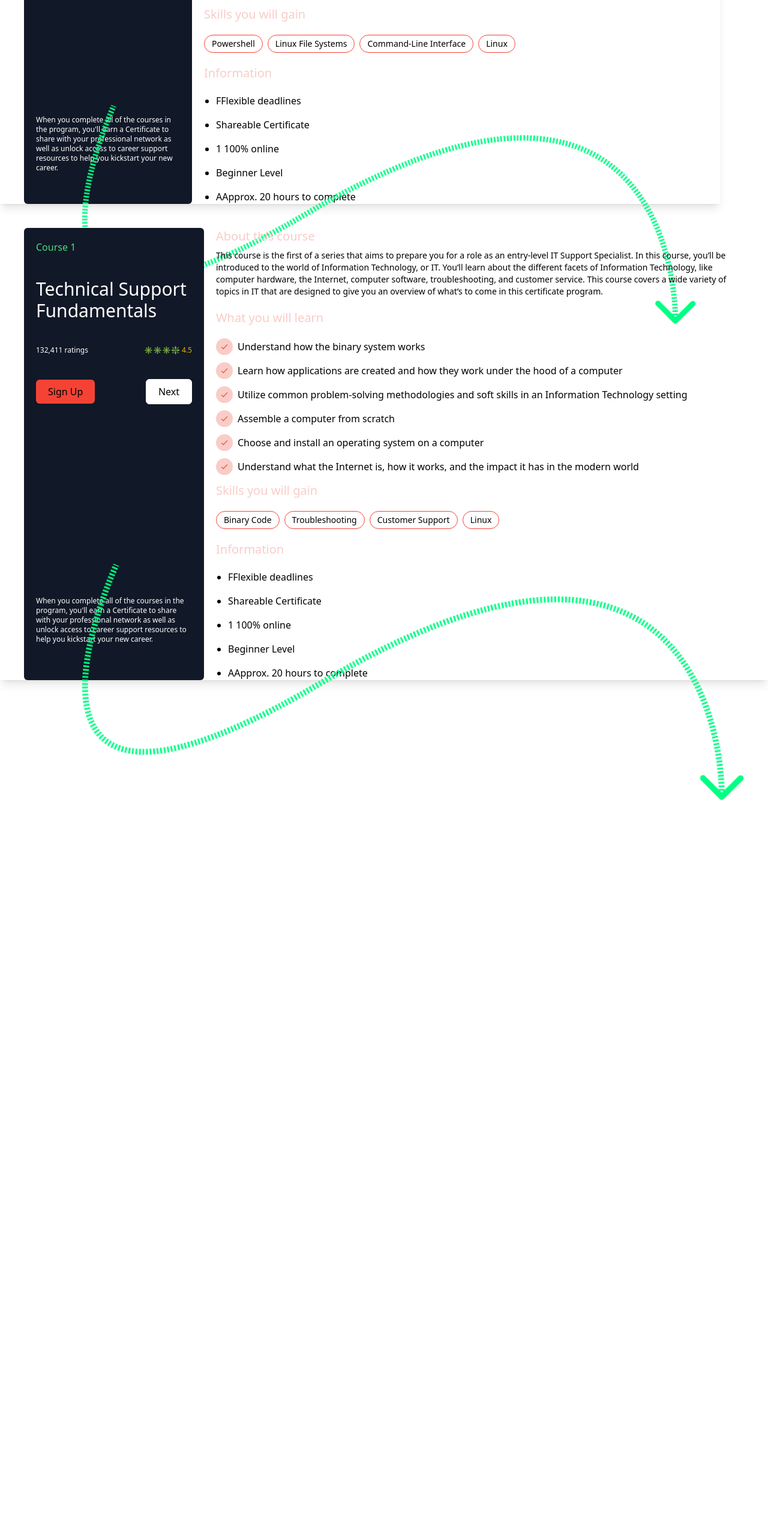
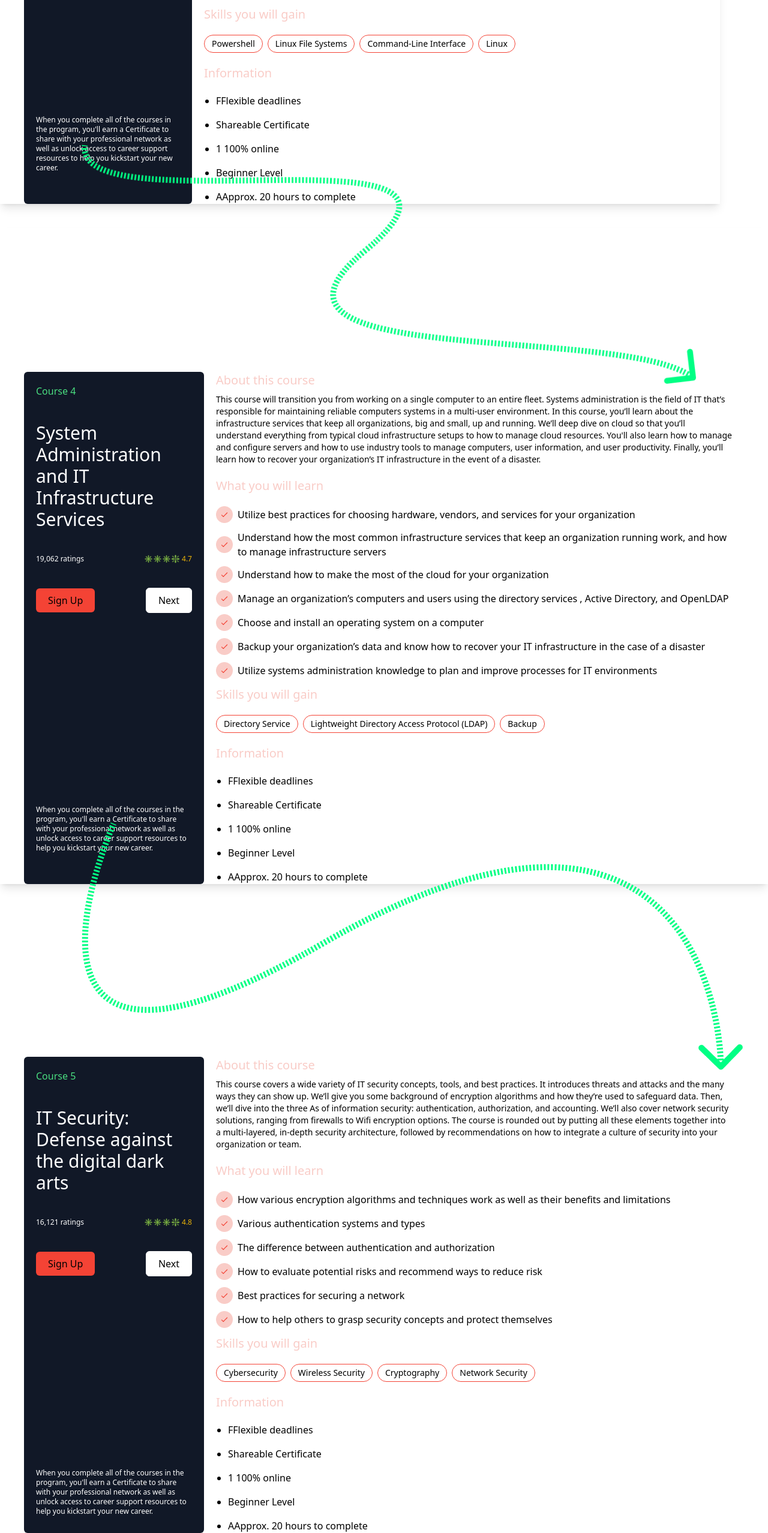
Before and after one commit to rakibulislam161363/tailwind-project-02, a website built with Vite: page index.html in a window 1280 px wide. Shown: the part 4390-6946 px from the top of the page at 60% size. Before the commit the page ends 5724 px from the top, so only its background shows below. Built offline with nearby package versions, Linux system fonts and the light colour scheme.

Commit message:
about section ses

```diff
--- a/index.html
+++ b/index.html
@@ -373,7 +373,7 @@
   </section>
 
 
-  <!--  ! about corce section -->
+  <!--  ! about corce section 1 -->
 
    <section class="grid grid-cols-12 mt-10 px-5 md:px-10 relative shadow-lg">
     <!-- about first -->
@@ -623,24 +623,24 @@
 
 
     </section>
-    <div class="absolute bottom-[-150px] md:bottom-[-200px] md:ml-24 px-10">
-      <img src="./image/Connector Vector.png" alt="">
+    <div class="absolute bottom-[-160px] md:bottom-[-300px] md:ml-24 px-10">
+      <img src="./image/vector 4.png" alt="">
     </div>
   </section>
 
 
   <!-- ! about section 4 -->
 
-  <section class="grid grid-cols-12 mt-10 px-5 md:px-10 relative shadow-lg">
+  <section class="grid grid-cols-12 mt-10 px-5 md:px-10 relative shadow-lg md:pt-60 pt-32">
     <!-- about first -->
     <section class="md:col-span-3 col-span-12 bg-gray-900 p-5 rounded-md">
-      <p class="text-green-400">Course 1</p>
-      <h1 class="text-3xl text-white pt-10">Technical Support Fundamentals</h1>
+      <p class="text-green-400">Course 4</p>
+      <h1 class="text-3xl text-white pt-10">System Administration and IT Infrastructure Services</h1>
       <!-- just habajuba -->
 
       <div class="flex justify-between mt-10">
-        <p class="text-white text-xs">132,411 ratings</p>
-        <p class="text-yellow-500 text-xs">✳✳✳❇ 4.5</p>
+        <p class="text-white text-xs">19,062 ratings</p>
+        <p class="text-yellow-500 text-xs">✳✳✳❇ 4.7</p>
       </div>
       <div class="mt-10 flex items-center justify-between">
         <button class="bg-[#F44335] px-5 p-2 rounded-md">Sign Up</button>
@@ -654,34 +654,34 @@
     <!-- right sectionnnn -->
     <section class="md:col-span-9 col-span-12 px-2 md:px-5">
       <h1 class="text-[#F9CCC7] text-xl">About this course</h1>
-      <p class="dark:text-white text-sm mt-2 mb-5">This course is the first of a series that aims to prepare you for a
-        role as an entry-level IT Support Specialist. In
-        this course, you’ll be introduced to the world of Information Technology, or IT. You’ll learn about the different
-        facets
-        of Information Technology, like computer hardware, the Internet, computer software, troubleshooting, and customer
-        service. This course covers a wide variety of topics in IT that are designed to give you an overview of what’s to
-        come
-        in this certificate program.</p>
+      <p class="dark:text-white text-sm mt-2 mb-5">This course will transition you from working on a single computer to an entire fleet. Systems administration is the
+      field of IT that’s responsible for maintaining reliable computers systems in a multi-user environment. In this course,
+      you’ll learn about the infrastructure services that keep all organizations, big and small, up and running. We’ll deep
+      dive on cloud so that you’ll understand everything from typical cloud infrastructure setups to how to manage cloud
+      resources. You'll also learn how to manage and configure servers and how to use industry tools to manage computers, user
+      information, and user productivity. Finally, you’ll learn how to recover your organization’s IT infrastructure in the
+      event of a disaster.
+      </p>
 
       <h1 class="text-[#F9CCC7] text-xl">What you will learn</h1>
 
       <div class="flex items-center gap-2 mb-3 mt-5">
         <img class="w-7" src="./image/Checkmark.png" alt="">
-        <p class="dark:text-white">Understand how the binary system works</p>
+        <p class="dark:text-white">Utilize best practices for choosing hardware, vendors, and services for your organization</p>
       </div>
       <div class="flex items-center gap-2 mb-3">
         <img class="w-7" src="./image/Checkmark.png" alt="">
-        <p class="dark:text-white">Learn how applications are created and how they work under the hood of a computer</p>
+        <p class="dark:text-white">Understand how the most common infrastructure services that keep an organization running work, and how to manage
+        infrastructure servers</p>
       </div>
 
       <div class="flex items-center gap-2 mb-3">
         <img class="w-7" src="./image/Checkmark.png" alt="">
-        <p class="dark:text-white">Utilize common problem-solving methodologies and soft skills in an Information
-          Technology setting</p>
+        <p class="dark:text-white">Understand how to make the most of the cloud for your organization</p>
       </div>
       <div class="flex items-center gap-2 mb-3">
         <img class="w-7" src="./image/Checkmark.png" alt="">
-        <p class="dark:text-white">Assemble a computer from scratch</p>
+        <p class="dark:text-white">Manage an organization’s computers and users using the directory services , Active Directory, and OpenLDAP</p>
       </div>
       <div class="flex items-center gap-2 mb-3">
         <img class="w-7" src="./image/Checkmark.png" alt="">
@@ -689,16 +689,17 @@
       </div>
       <div class="flex items-center gap-2 mb-3">
         <img class="w-7" src="./image/Checkmark.png" alt="">
-        <p class="dark:text-white">Understand what the Internet is, how it works, and the impact it has in the modern
-          world</p>
+        <p class="dark:text-white">Backup your organization’s data and know how to recover your IT infrastructure in the case of a disaster</p>
+      </div>
+      <div class="flex items-center gap-2 mb-3">
+        <img class="w-7" src="./image/Checkmark.png" alt="">
+        <p class="dark:text-white">Utilize systems administration knowledge to plan and improve processes for IT environments</p>
       </div>
       <h1 class="text-[#F9CCC7] text-xl">Skills you will gain</h1>
       <div class="mt-5 flex flex-wrap  gap-2 items-center">
-        <span class="tag">Binary Code</span>
-        <span class="tag">Troubleshooting</span>
-        <span class="tag">Customer Support</span>
-        <span class="tag">Linux</span>
-
+        <span class="tag">Directory Service</span>
+        <span class="tag">Lightweight Directory Access Protocol (LDAP)</span>
+        <span class="tag">Backup</span>
       </div>
 
       <h1 class="text-[#F9CCC7] text-xl mt-5">Information</h1>
@@ -712,10 +713,93 @@
 
 
     </section>
-    <div class="absolute bottom-[-150px] md:bottom-[-200px] md:ml-24 px-10">
-      <img src="./image/Connector Vector.png" alt="">
+    <div class="absolute bottom-[-150px] md:bottom-[-310px] md:ml-24 px-10">
+      <img src="./image/vector 5.png" alt="">
     </div>
   </section>
+
+
+  <!-- ! about section 5 and last -->
+
+    <section class="grid grid-cols-12 mt-8 px-5 md:px-10 relative shadow-lg md:pt-64 pt-32">
+      <!-- about first -->
+      <section class="md:col-span-3 col-span-12 bg-gray-900 p-5 rounded-md">
+        <p class="text-green-400">Course 5</p>
+        <h1 class="text-3xl text-white pt-10">IT Security: Defense against the digital dark arts</h1>
+        <!-- just habajuba -->
+
+        <div class="flex justify-between mt-10">
+          <p class="text-white text-xs">16,121 ratings</p>
+          <p class="text-yellow-500 text-xs">✳✳✳❇ 4.8</p>
+        </div>
+        <div class="mt-10 flex items-center justify-between">
+          <button class="bg-[#F44335] px-5 p-2 rounded-md">Sign Up</button>
+          <button class="p-2 rounded-md bg-white border border-white px-5">Next</button>
+        </div>
+
+        <p class="text-white text-xs pt-40 md:pt-80">When you complete all of the courses in the program, you'll earn a
+          Certificate to share with your professional network
+          as well as unlock access to career support resources to help you kickstart your new career.</p>
+      </section>
+      <!-- right sectionnnn -->
+      <section class="md:col-span-9 col-span-12 px-2 md:px-5">
+        <h1 class="text-[#F9CCC7] text-xl">About this course</h1>
+        <p class="dark:text-white text-sm mt-2 mb-5">This course covers a wide variety of IT security concepts, tools, and best practices. It introduces threats and attacks
+        and the many ways they can show up. We’ll give you some background of encryption algorithms and how they’re used to
+        safeguard data. Then, we’ll dive into the three As of information security: authentication, authorization, and
+        accounting. We’ll also cover network security solutions, ranging from firewalls to Wifi encryption options. The course
+        is rounded out by putting all these elements together into a multi-layered, in-depth security architecture, followed by
+        recommendations on how to integrate a culture of security into your organization or team.
+        </p>
+
+        <h1 class="text-[#F9CCC7] text-xl">What you will learn</h1>
+
+        <div class="flex items-center gap-2 mb-3 mt-5">
+          <img class="w-7" src="./image/Checkmark.png" alt="">
+          <p class="dark:text-white">How various encryption algorithms and techniques work as well as their benefits and limitations</p>
+        </div>
+        <div class="flex items-center gap-2 mb-3">
+          <img class="w-7" src="./image/Checkmark.png" alt="">
+          <p class="dark:text-white">Various authentication systems and types</p>
+        </div>
+
+        <div class="flex items-center gap-2 mb-3">
+          <img class="w-7" src="./image/Checkmark.png" alt="">
+          <p class="dark:text-white">The difference between authentication and authorization</p>
+        </div>
+        <div class="flex items-center gap-2 mb-3">
+          <img class="w-7" src="./image/Checkmark.png" alt="">
+          <p class="dark:text-white">How to evaluate potential risks and recommend ways to reduce risk</p>
+        </div>
+        <div class="flex items-center gap-2 mb-3">
+          <img class="w-7" src="./image/Checkmark.png" alt="">
+          <p class="dark:text-white">Best practices for securing a network</p>
+        </div>
+        <div class="flex items-center gap-2 mb-3">
+          <img class="w-7" src="./image/Checkmark.png" alt="">
+          <p class="dark:text-white">How to help others to grasp security concepts and protect themselves</p>
+        </div>
+        <h1 class="text-[#F9CCC7] text-xl">Skills you will gain</h1>
+        <div class="mt-5 flex flex-wrap  gap-2 items-center">
+          <span class="tag">Cybersecurity</span>
+          <span class="tag">Wireless Security</span>
+          <span class="tag">Cryptography</span>
+          <span class="tag">Network Security</span>
+        </div>
+
+        <h1 class="text-[#F9CCC7] text-xl mt-5">Information</h1>
+        <ul class="px-5 pt-5 space-y-4 list-disc">
+          <li class="dark:text-white">FFlexible deadlines</li>
+          <li class="dark:text-white">Shareable Certificate</li>
+          <li class="dark:text-white">1 100% online</li>
+          <li class="dark:text-white">Beginner Level</li>
+          <li class="dark:text-white">AApprox. 20 hours to complete</li>
+        </ul>
+
+
+      </section>
+    </section>
+    <!-- finali about secton end -->
 
 
 
```
Also changed, not shown: image/vector 4.png (added), image/vector 5.png (added).
